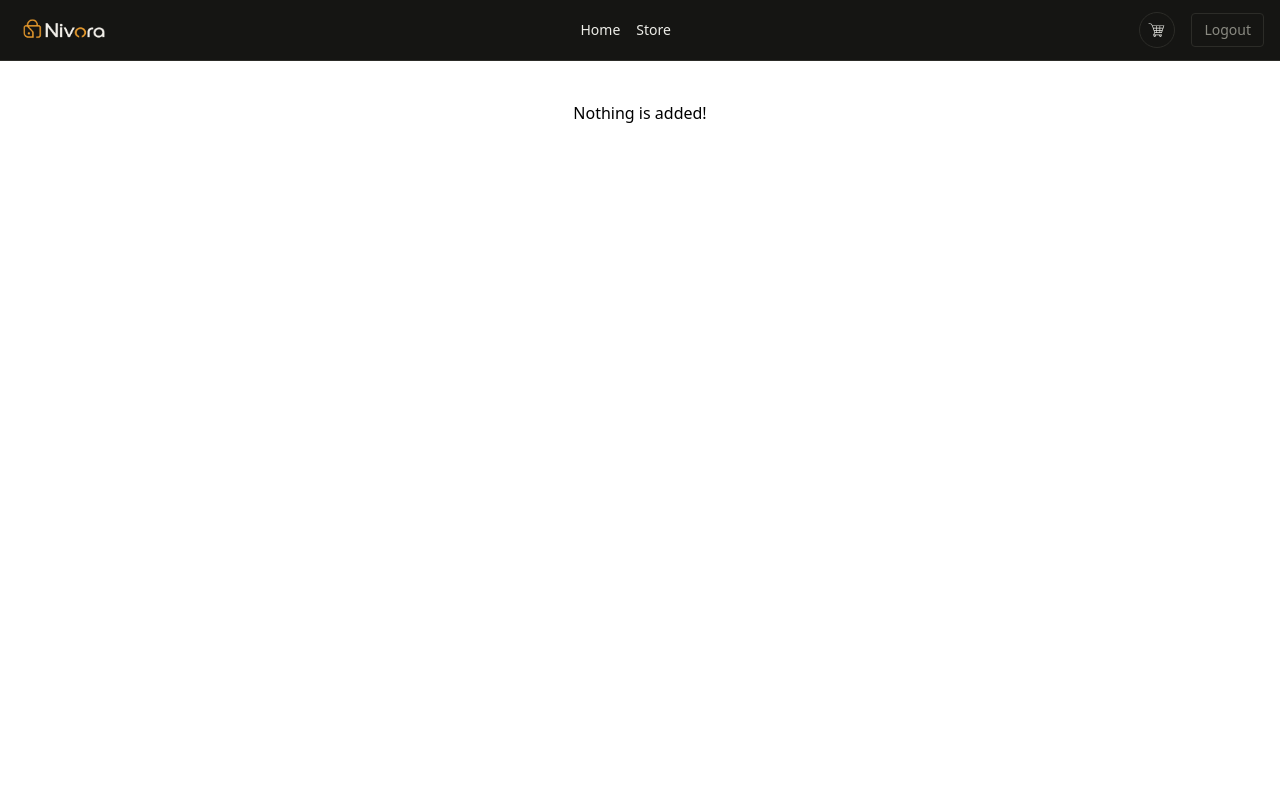
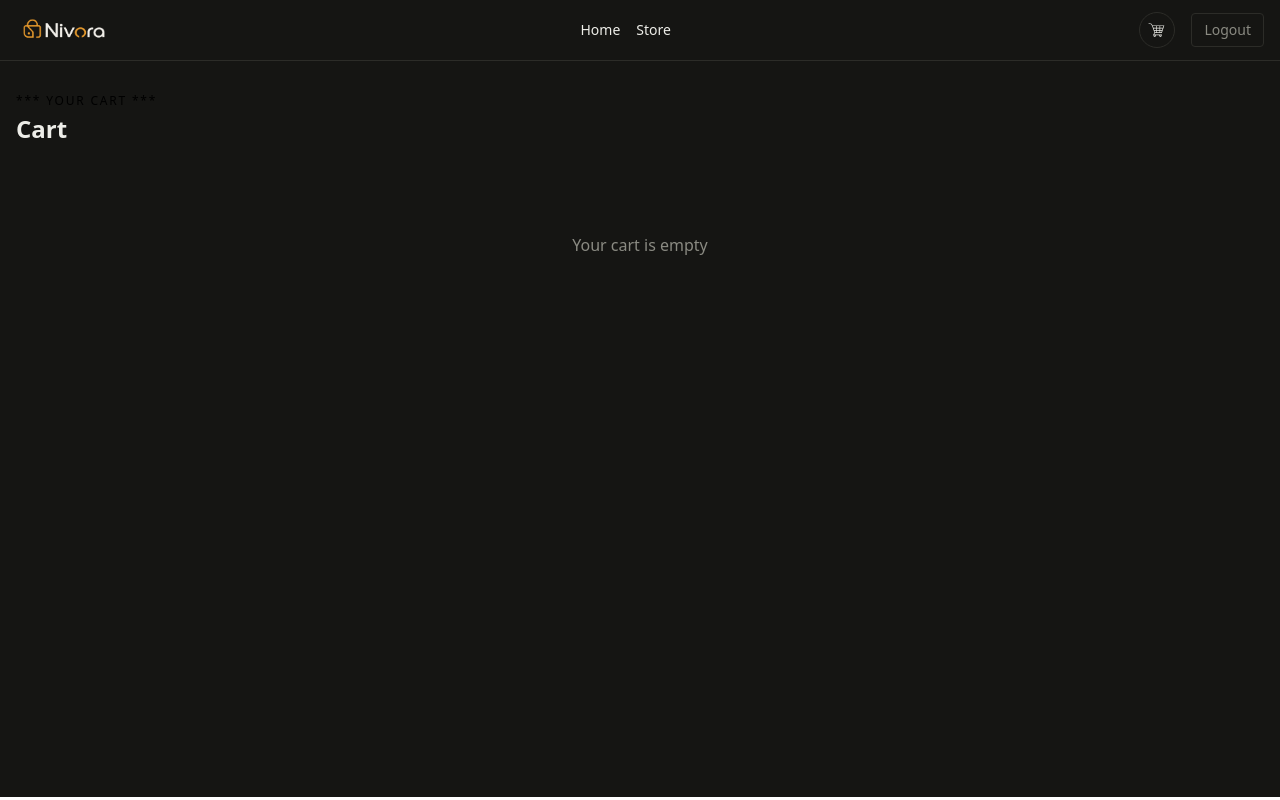
Before and after one commit to ElheHabibi/digital-store, a React (Vite) app: page /cart in a window 1280 px wide. Built offline with nearby package versions, Linux system fonts and the light colour scheme; data requests are answered from the project's data file; sample sign-in values are in the browser's storage.

Commit message:
style(cart): fix layout and implement semantic classes

```diff
--- a/src/components/cartItem/CartItem.tsx
+++ b/src/components/cartItem/CartItem.tsx
@@ -1,4 +1,4 @@
-import React, { useEffect, useState } from "react";
+import { useEffect, useState } from "react";
 import Button from "../button/Button";
 import type { IProduct } from "../../types/server";
 import { getProduct } from "../../services/api";
@@ -18,24 +18,27 @@ function CartItem({ id, qty }: ICartItem) {
     });
   }, []);
 
-  const {handleDecreaseProductQty, handleIncreaseProductQty, handleRemoveProduct } = useShoppingCartContext();
+  const { handleDecreaseProductQty, handleIncreaseProductQty, handleRemoveProduct } = useShoppingCartContext();
 
   return (
-    <div className="flex flex-row-reverse justify-between gap-4 items-center border-b p-8 my-4">
-      <div className="w-20 h-20 flex items-center">
-        <Link to={`/product/${id}`}>
-        <img src={product?.image} alt="Product" />
-        </Link>
+    <div className="flex items-center justify-between gap-4 border border-border bg-surface rounded p-4">
+      <Link to={`/product/${id}`} className="flex items-center gap-4 flex-1 min-w-0">
+        <div className="w-16 h-16 shrink-0 bg-gradient-to-b from-foreground to-muted rounded p-1.5 flex items-center justify-center">
+          <img src={product?.image} alt={product?.title} className="max-h-full max-w-full object-contain" />
+        </div>
+        <div className="min-w-0">
+          <h3 className="text-sm text-foreground overflow-hidden overflow-ellipsis whitespace-nowrap">{product?.title}</h3>
+          <p className="text-sm text-accent">{product?.price}$</p>
+        </div>
+      </Link>
+
+      <div className="flex items-center gap-2">
+        <Button variant="outline" onClick={() => { handleDecreaseProductQty(id) }}>-</Button>
+        <span className="text-foreground w-5 text-center">{qty}</span>
+        <Button variant="outline" onClick={() => handleIncreaseProductQty(id)}>+</Button>
       </div>
-      <div className="flex items-center">
-        <h3>{product?.price}$</h3>
-      </div>
-      <div className="flex gap-4 items-center">
-        <Button variant="outline" onClick={()=> {handleDecreaseProductQty(id)}}>-</Button>
-        <span>{qty}</span>
-        <Button variant="outline" onClick={()=>handleIncreaseProductQty(id)}>+</Button>
-      </div>
-      <Button variant="danger" onClick={()=>{handleRemoveProduct(id)}}>Remove</Button>
+
+      <Button variant="danger" onClick={() => { handleRemoveProduct(id) }}>Remove</Button>
     </div>
   );
 }
--- a/src/pages/cart/Cart.tsx
+++ b/src/pages/cart/Cart.tsx
@@ -12,7 +12,6 @@ function Cart() {
 
   useEffect(() => {
     getProducts().then((result) => {
-      console.log("products:", result.data);
       setProducts(result.data);
     });
   }, []);
@@ -23,30 +22,41 @@ function Cart() {
   }, 0);
 
   return (
+    <div className="bg-background h-[calc(100vh-64px)] py-8">
       <Container>
-      <div className=" mt-10 gap-4">
+        <p className="text-xs tracking-[0.15em] mb-1">
+          *** YOUR CART ***
+        </p>
+        <h1 className="text-xl sm:text-2xl font-bold text-foreground mb-6">
+          Cart
+        </h1>
+
+        {cartItems.length > 0 ? (
+          <>
+            <div className="flex flex-col gap-3">
               {cartItems.map((item) => (
                 <CartItem key={item.id} {...item} />
               ))}
             </div>
 
-      {totalPrice ? (
-        <>
-          <div className=" flex justify-around items-center p-4 mt-40 mb-20">
-            <p>
-              <span className="text-blue-700 font-bold">Total Price: </span>
-              {totalPrice.toLocaleString()} $
+            <div className="border-t border-dashed border-border mt-8 pt-6 flex flex-col sm:flex-row justify-between items-center gap-4">
+              <p className="text-sm">
+                <span className="text-muted">TOTAL: </span>
+                <span className="text-accent text-lg font-bold">
+                  {totalPrice.toLocaleString()}$
+                </span>
               </p>
 
-            <div className="py-2 px-4">
               <Button variant="primary">Buy Now!</Button>
-            </div>
             </div>
           </>
         ) : (
-        <p className="text-center">Nothing is added!</p>
+          <p className="text-center text-muted py-16">
+            Your cart is empty
+          </p>
         )}
       </Container>
+    </div>
   );
 }
 
```
Lines whose indentation alone changed are shown as unchanged.
